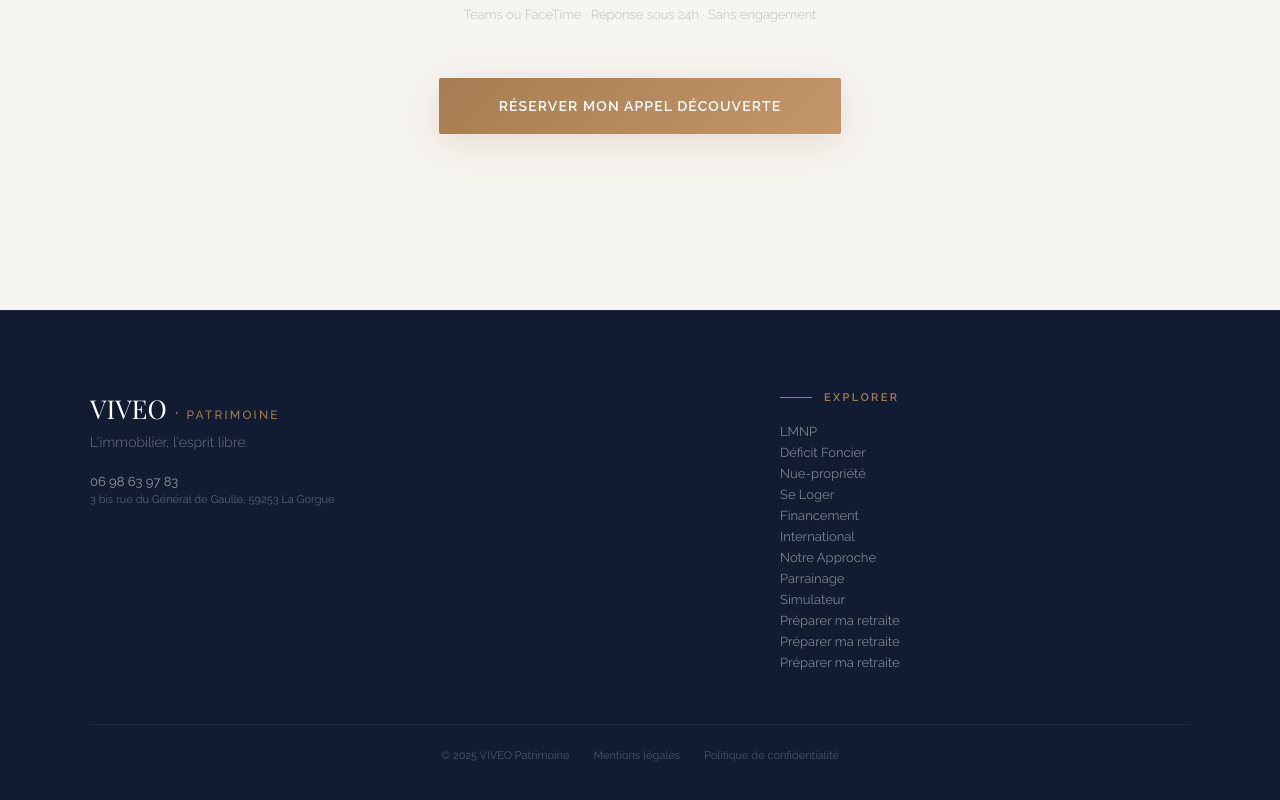
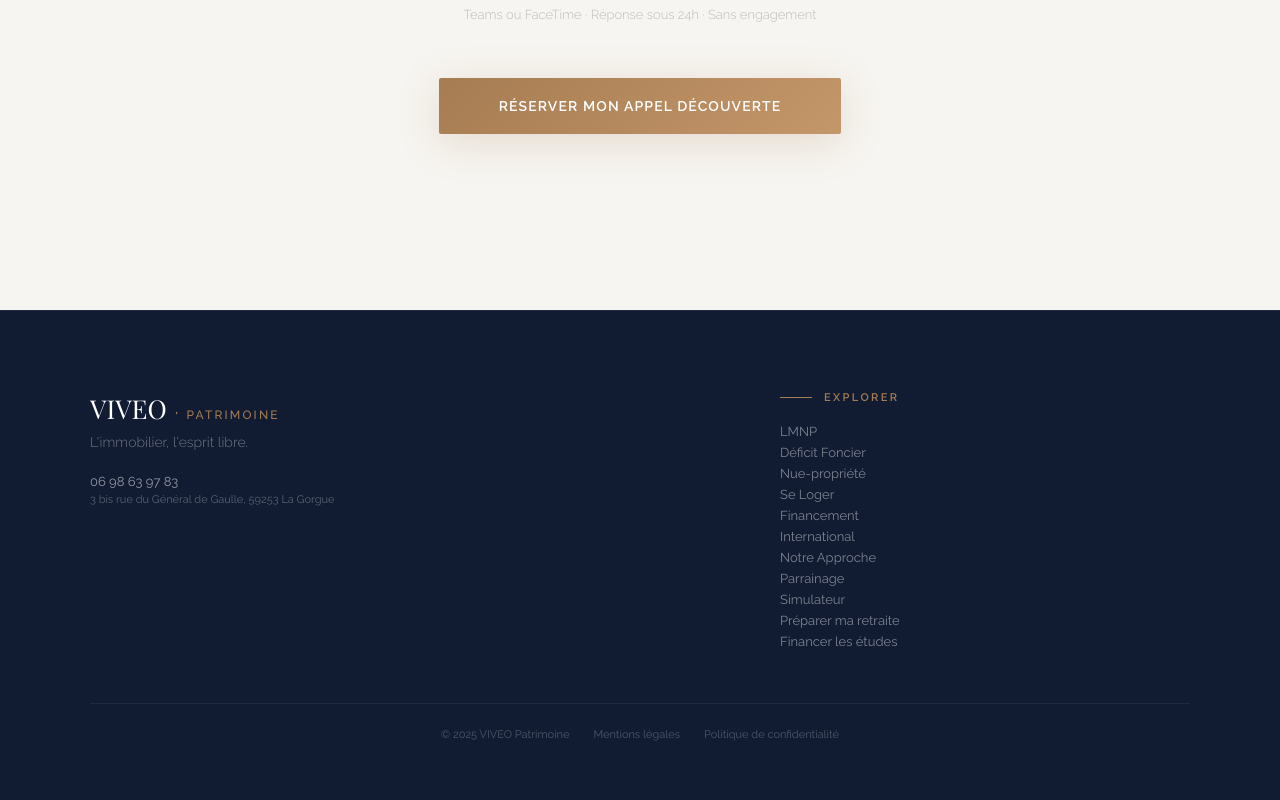
Before and after one commit to tblanchardviveo/viveo-public, a React (Vite) app: page / in a window 1280 px wide. Shown: the part 6612-7412 px from the top of the page. Built offline with nearby package versions, Linux system fonts and the light colour scheme; no server answers; the database is empty; a web font is replaced by a local one.

Commit message:
fix: App footer - deduplicate retraite + ajout lien etudes

```diff
--- a/src/App.jsx
+++ b/src/App.jsx
@@ -105,7 +105,7 @@ function Footer() {
           <Link to="/se-loger" style={fl} onMouseEnter={ho} onMouseLeave={hl}>Se Loger</Link>
           <Link to="/financement" style={fl} onMouseEnter={ho} onMouseLeave={hl}>Financement</Link>
           <Link to="/international" style={fl} onMouseEnter={ho} onMouseLeave={hl}>International</Link>
-          <Link to="/approche" style={fl} onMouseEnter={ho} onMouseLeave={hl}>Notre Approche</Link><Link to="/parrainage" style={fl} onMouseEnter={ho} onMouseLeave={hl}>Parrainage</Link><Link to="/calculateur" style={fl} onMouseEnter={ho} onMouseLeave={hl}>Simulateur</Link><Link to="/retraite" style={fl} onMouseEnter={ho} onMouseLeave={hl}>{"Pr\u00e9parer ma retraite"}</Link><Link to="/retraite" style={fl} onMouseEnter={ho} onMouseLeave={hl}>{"Pr\u00e9parer ma retraite"}</Link><Link to="/retraite" style={fl} onMouseEnter={ho} onMouseLeave={hl}>{"Pr\u00e9parer ma retraite"}</Link>
+          <Link to="/approche" style={fl} onMouseEnter={ho} onMouseLeave={hl}>Notre Approche</Link><Link to="/parrainage" style={fl} onMouseEnter={ho} onMouseLeave={hl}>Parrainage</Link><Link to="/calculateur" style={fl} onMouseEnter={ho} onMouseLeave={hl}>Simulateur</Link><Link to="/retraite" style={fl} onMouseEnter={ho} onMouseLeave={hl}>{"Pr\u00e9parer ma retraite"}</Link><Link to="/etudes-enfants" style={fl} onMouseEnter={ho} onMouseLeave={hl}>{"Financer les \u00e9tudes"}</Link>
         </div>
       </div>
       <div style={{ maxWidth: 1100, margin: '0 auto', marginTop: 48, paddingTop: 24, borderTop: '1px solid rgba(255,255,255,0.06)', display: 'flex', justifyContent: 'center', gap: 24, flexWrap: 'wrap' }}>
```
